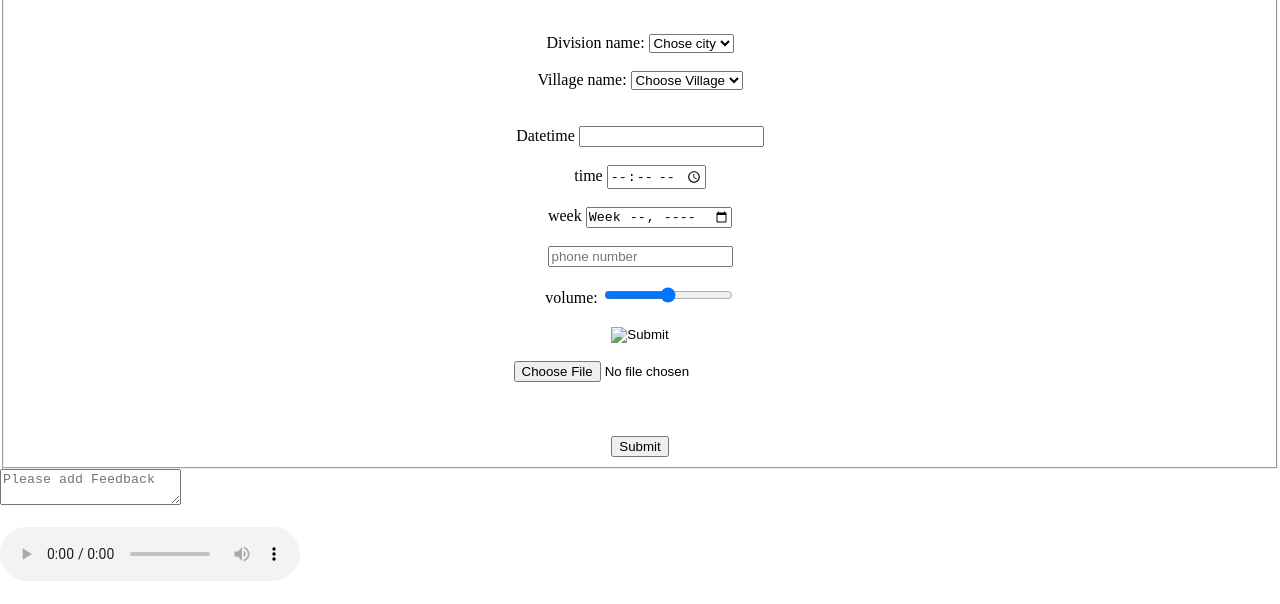
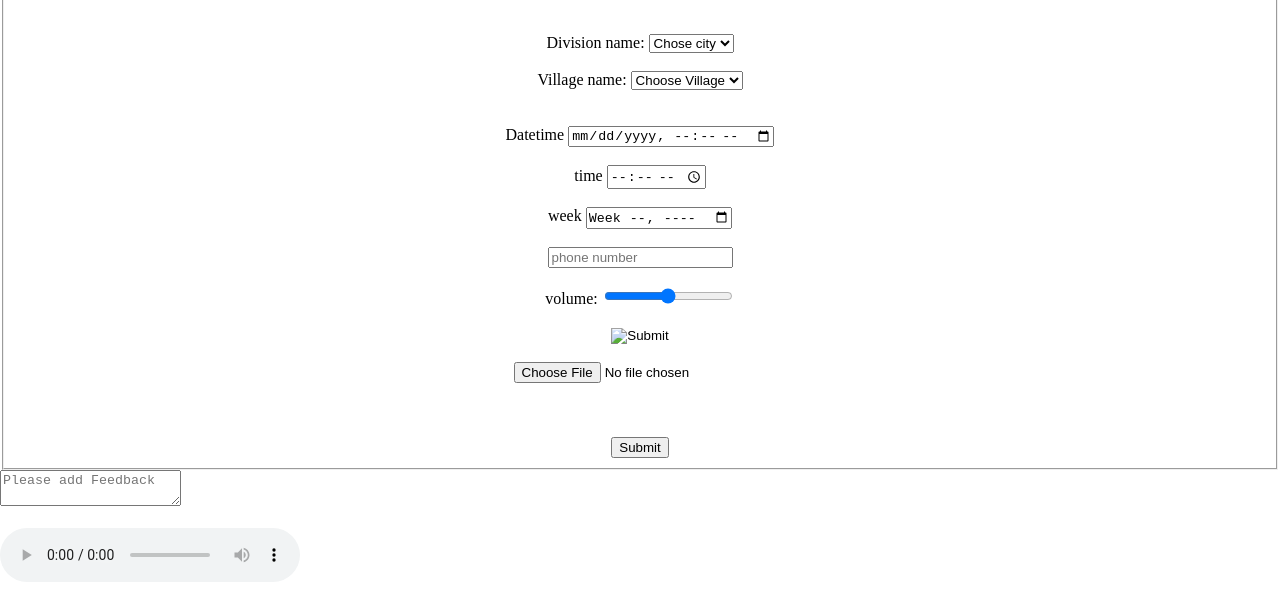
Before and after one commit to Monoarul702703/Portfolio-1, a plain HTML site: page index-2.html in a window 1280 px wide. Shown: the part 2072-2676 px from the top of the page. Drawn offline with Linux system fonts and the light colour scheme.

Commit message:
Change datetime input type to datetime-local

```diff
--- a/index-2.html
+++ b/index-2.html
@@ -188,7 +188,7 @@ semester:5th Subject:Web Design & Development-2 -->
         <br><br><br>
 
         <label for="datetime">Datetime</label>
-        <input type="datetime" name="" id=""><br><br>
+        <input type="datetime-local" name="" id=""><br><br>
 
         <label for="">time</label>
         <input type="time" name="" id="" placeholder=""><br><br>
```
